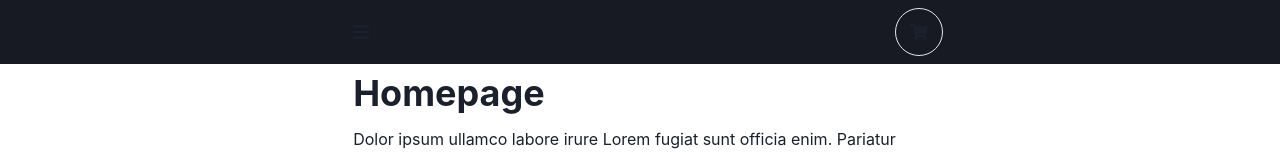
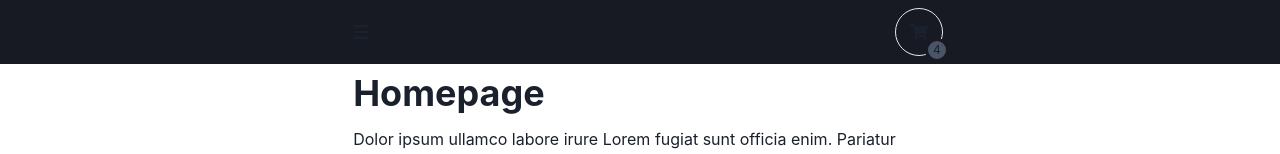
Before and after one commit to oncet/qord, a React (Vite) app: page / in a window 1280 px wide. Shown: the top 154 px of the page. Built offline with nearby package versions, Linux system fonts and the light colour scheme.

Commit message:
add badge to cart button

```diff
--- /dev/null
+++ b/src/components/CartButton.tsx
@@ -0,0 +1,38 @@
+import React from "react";
+import { Box, Center, IconButton, Text } from "@chakra-ui/react";
+import { FaShoppingCart } from "react-icons/fa";
+
+const Header = () => {
+  return (
+    <Box position="relative">
+      <IconButton
+        aria-label="Cart"
+        icon={<FaShoppingCart />}
+        isRound
+        size="lg"
+        variant="outline"
+      />
+      <Box
+        border="0.2em solid"
+        borderColor="gray.900"
+        position="absolute"
+        bottom="0"
+        right="0"
+        transform="translate(25%, 25%)"
+        height="24px"
+        width="24px"
+        borderRadius="full"
+        background="gray.600"
+        display="flex"
+        alignItems="center"
+        justifyContent="center"
+      >
+        <Text fontSize="xs" m="0">
+          4
+        </Text>
+      </Box>
+    </Box>
+  );
+};
+
+export default Header;
--- a/src/components/Header.tsx
+++ b/src/components/Header.tsx
@@ -14,7 +14,9 @@ import {
   IconButton,
   useDisclosure,
 } from "@chakra-ui/react";
-import { FaBars, FaShoppingCart } from "react-icons/fa";
+import { FaBars } from "react-icons/fa";
+
+import CartButton from "./CartButton";
 
 const Header = () => {
   const { isOpen, onOpen, onClose } = useDisclosure();
@@ -43,13 +45,7 @@ const Header = () => {
             />
           </Center>
           <Center>
-            <IconButton
-              aria-label="Cart"
-              icon={<FaShoppingCart />}
-              isRound
-              size="lg"
-              variant="outline"
-            />
+            <CartButton />
           </Center>
         </Flex>
       </Container>
```
